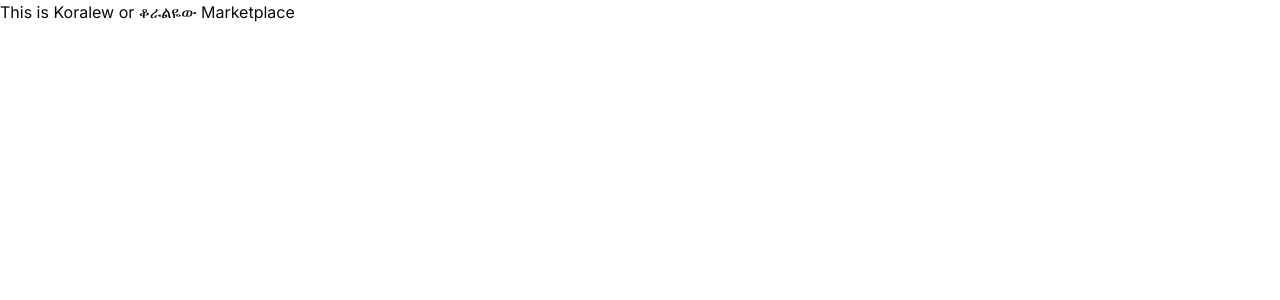
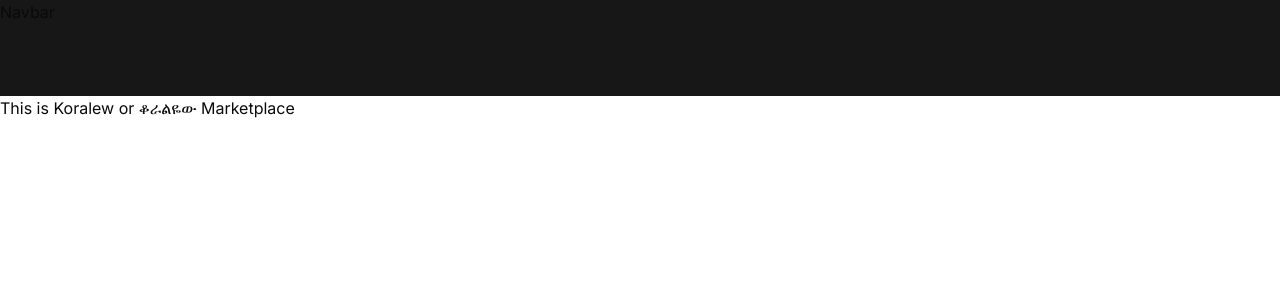
Before and after one commit to Adnan-Jemal/Next-js-Marketplace, a Next.js app: page / in a window 1280 px wide. Shown: the top 300 px of the page. Built offline with nearby package versions, Linux system fonts and the light colour scheme.

Commit message:
added navbar component

```diff
--- a/app/layout.tsx
+++ b/app/layout.tsx
@@ -1,6 +1,7 @@
 import type { Metadata } from "next";
 import { Inter } from "next/font/google";
 import "./globals.css";
+import Navbar from "@/components/Navbar";
 
 const inter = Inter({ subsets: ["latin"] });
 
@@ -16,7 +17,11 @@ export default function RootLayout({
 }>) {
   return (
     <html lang="en">
-      <body className={inter.className}>{children}</body>
+      <body className={inter.className}>
+
+        <Navbar />
+        {children}
+      </body>
     </html>
   );
 }
--- /dev/null
+++ b/components/Navbar.tsx
@@ -0,0 +1,11 @@
+import React from "react";
+
+const Navbar = () => {
+  return (
+    <div className="w-full bg-primary h-24 ">
+      <nav>Navbar</nav>
+    </div>
+  );
+};
+
+export default Navbar;
```
